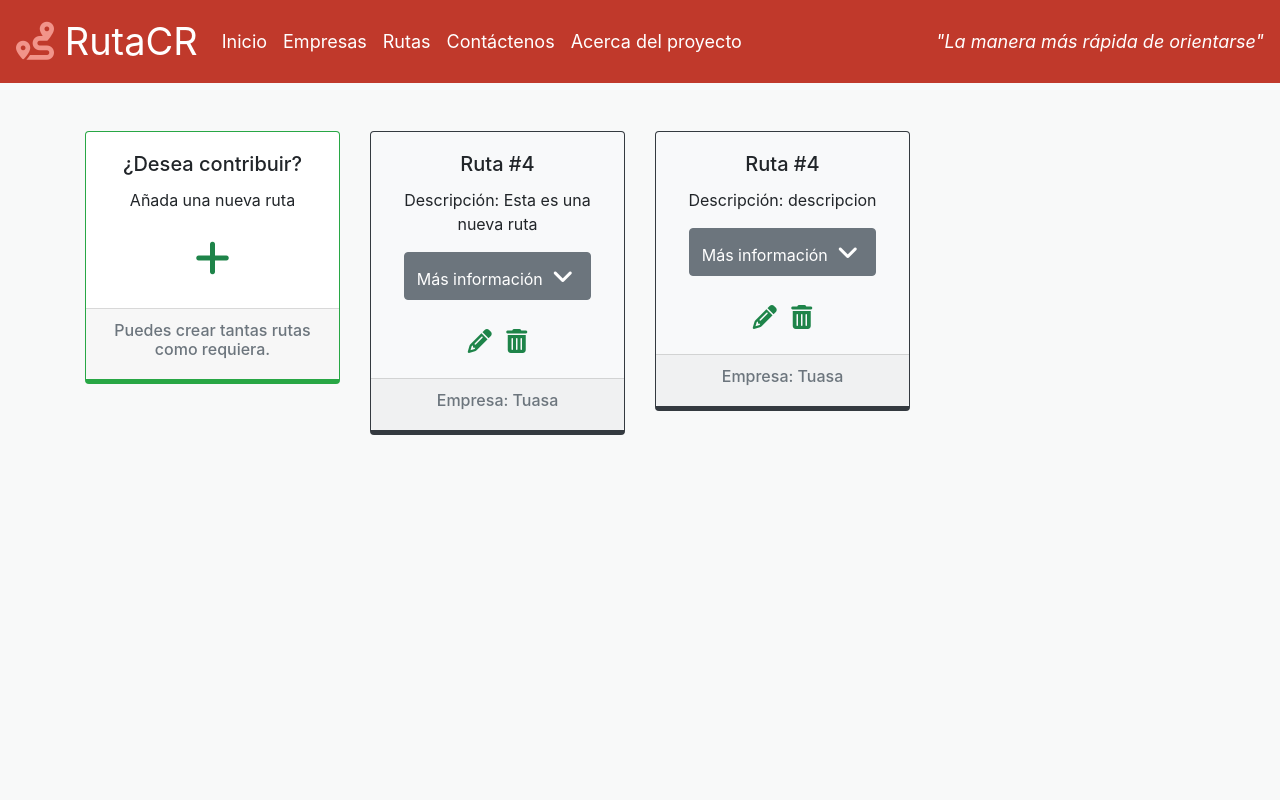
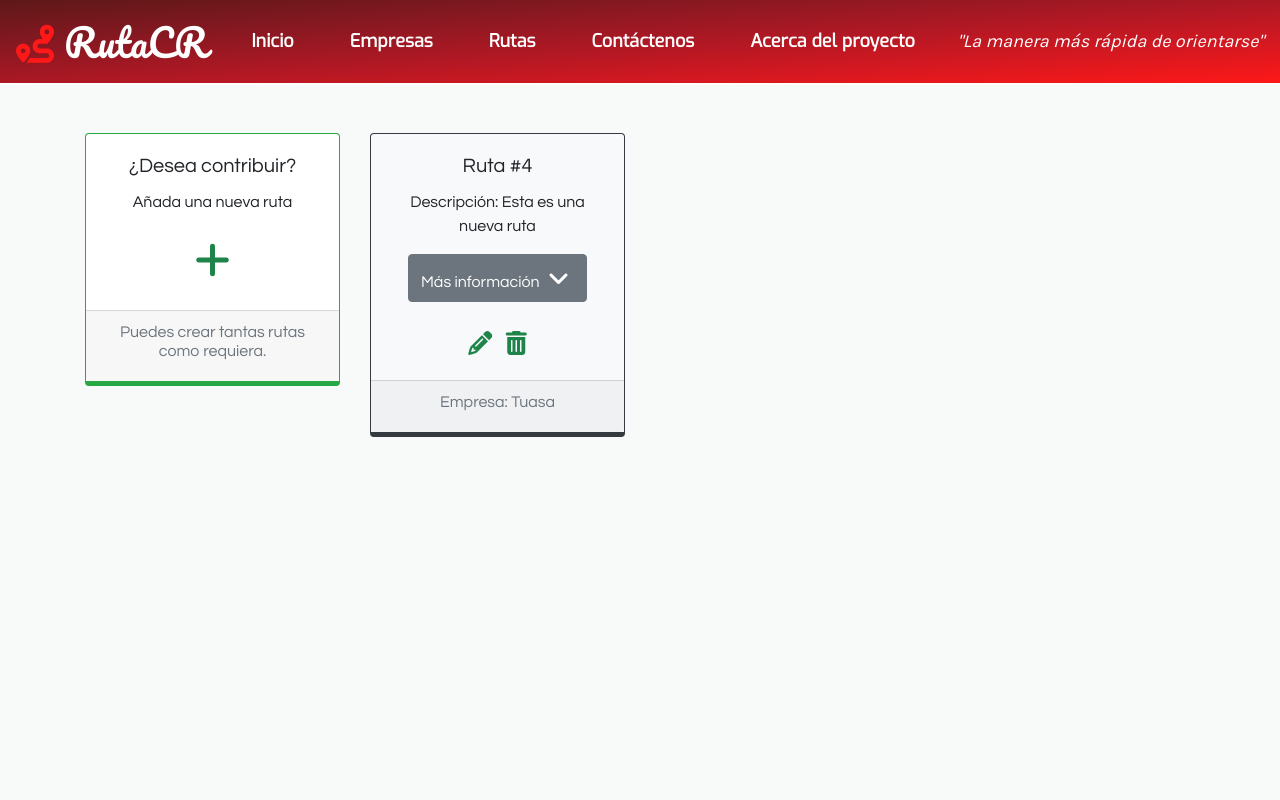
Before and after one commit to xsaco07/CR-Route, a Django app: page /ruta/listar/ in a window 1280 px wide. Run offline with Django 3.2, Linux system fonts and the light colour scheme; data comes from the database, SQL or seed files in the repository; both versions use the stored data as it was after the commit; data that the repository does not hold is empty; some libraries are stand-ins or nearby versions.

Commit message:
Add some styles and make some improvements to views

```diff
--- a/cr_route/app/static/css/base.css
+++ b/cr_route/app/static/css/base.css
@@ -1,5 +1,6 @@
 body {
   background-color: #F8F9F9;
+  font-family: 'Questrial', sans-serif;
 }
 
 #nav_list li {
@@ -7,11 +8,21 @@ body {
 }
 
 #nav_bar {
-  background-color: #C0392B;
+  border-bottom: white 2px solid;
+  /* background-color: #C0392B; */
+  opacity: 0.9;
+  /* background-image: linear-gradient(to left bottom, #a41a1a, #b0003a, #ad0062, #930090, #4a20be); */
+  background-image: linear-gradient(to left top, #ff0000, #d1000a, #a3000d, #77000a, #4e0000);
+  /* background-image: linear-gradient(to left top, #ff0000, #f60044, #d40072, #960099, #0917af); */
+  /* background-image: linear-gradient(to left top, #ff0000, #f3002d, #e10044, #ca0055, #af0960); */
+  /* background-image: linear-gradient(to left top, #0d602a, #06752e, #008b31, #00a232, #01b931); */
 }
 
 .nav-link {
   color: white !important;
+  font-family: 'Exo', sans-serif;
+  font-weight: bold;
+  margin: 0px 20px;
 }
 
 .nav-link:hover {
@@ -20,14 +31,16 @@ body {
 
 .navbar-brand {
   font-size: 38px;
+  font-family: 'Pacifico', cursive;
 }
 
 .navbar-brand i{
-  color: #F1948A !important;
+  color: #FF0000 !important;
 }
 
 .navbar-text {
   font-size: 18px;
+  font-family: 'Karla', sans-serif;
+  font-style: italic;
   color: white !important;
-  font-style: italic;
 }
--- a/cr_route/app/templates/admRutas.html
+++ b/cr_route/app/templates/admRutas.html
@@ -63,8 +63,8 @@
                   <br>
                   <br>
 
-                  <a class="interact-button" href="#"><i class="fas fa-pencil-alt"></i></a>
-                  <a class="interact-button" href="#"><i class="fas fa-trash-alt"></i></a>
+                  <a class="interact-button" href="{% url 'editar_ruta' id=ruta.id %}"><i class="fas fa-pencil-alt"></i></a>
+                  <a class="interact-button" href="{% url 'borrar_ruta' id=ruta.id %}"><i class="fas fa-trash-alt"></i></a>
 
                 </div>
 
--- a/cr_route/app/templates/base.html
+++ b/cr_route/app/templates/base.html
@@ -7,6 +7,13 @@
     <meta http-equiv="X-UA-Compatible" content="ie=edge">
     <link rel="stylesheet" href="https://stackpath.bootstrapcdn.com/bootstrap/4.3.1/css/bootstrap.min.css" integrity="sha384-ggOyR0iXCbMQv3Xipma34MD+dH/1fQ784/j6cY/iJTQUOhcWr7x9JvoRxT2MZw1T" crossorigin="anonymous">
     <link rel="stylesheet" href="{% static 'css/base.css' %}">
+
+    <!-- Fonts -->
+    <link href="https://fonts.googleapis.com/css?family=
+    Acme|Anton|Asap|Barlow+Condensed|Caveat|Comfortaa|Dancing+Script|
+    Exo|Karla|Lobster|Montserrat|Nunito|Pacifico|Quicksand|Raleway|Satisfy|Cairo|Questrial|
+    Staatliches&display=swap" rel="stylesheet">
+
     <script src="https://kit.fontawesome.com/1927c2f92b.js"></script>
     <script src="https://code.jquery.com/jquery-3.3.1.slim.min.js" integrity="sha384-q8i/X+965DzO0rT7abK41JStQIAqVgRVzpbzo5smXKp4YfRvH+8abtTE1Pi6jizo" crossorigin="anonymous"></script>
 
--- a/cr_route/app/templates/form_ruta.html
+++ b/cr_route/app/templates/form_ruta.html
@@ -39,5 +39,5 @@
     </div>
 
     <!-- ENVIAR -->
-    <button type="submit" class="btn btn-primary">Crear</button>
+    <button type="submit" class="btn btn-success" style="padding: 5px 50px; font-size: 18px;">Listo</button>
 </form>
--- a/cr_route/app/templates/navbar.html
+++ b/cr_route/app/templates/navbar.html
@@ -1,4 +1,4 @@
-<nav class="navbar navbar-dark navbar-expand-lg" id="nav_bar">
+<nav class="navbar navbar-dark navbar-expand-lg sticky-top" id="nav_bar">
       <a href="{% url 'inicio' %}" class="navbar-brand">
         <i class="fas fa-route"></i>
         RutaCR
--- a/cr_route/app/views.py
+++ b/cr_route/app/views.py
@@ -2,6 +2,7 @@ from django.shortcuts import render, redirect
 from django.http import HttpResponse
 from app.models import *
 from django.views.decorators.csrf import csrf_exempt
+from django.forms.models import model_to_dict
 
 # Create your views here.
 
@@ -9,20 +10,12 @@ def home(request):
     return render(request, 'home.html')
 
 def listar_rutas(request):
-    # Esta parte es de prueba
-    # Creo una ruta y la paso por el context cada vez que se solicita la página
-    # TODO: implementar el formulario de crear rutas para quitar esto
-    empresas = Empresa.objects.all()
-    empresa_id = empresas[0].id
-    new_route = Ruta(empresa=empresas[0], descripcion="descripcion", precio=50, horario="lunes a viernes", duracion=30, rampa=False)
-    new_route.save()
     rutas = Ruta.objects.all()
-    print(rutas)
     return render(request, 'admRutas.html', {'rutas':rutas})
 
 def borrar_ruta(request, id):
     Ruta.objects.filter(id=id)[0].delete()
-    return redirect('/inicio/')
+    return listar_rutas(request)
 
 @csrf_exempt
 def editar_ruta(request, id):
@@ -39,9 +32,9 @@ def editar_ruta(request, id):
         ruta.save()
         return redirect('/inicio/')
     elif request.method == "GET":
-        context = ruta.__dict__
+        context = model_to_dict(ruta)
         context["action"] = "/ruta/editar/"+str(id)+"/"
-        return render(request, "form_ruta.html", context=context)
+        return render(request, "editar_crear_rutas.html", context=context)
 
 @csrf_exempt
 def insertar_ruta(request):
@@ -85,7 +78,7 @@ def editar_empresa(request, id):
             "info_message":"¡Datos actualizados correctamente!"
         })
     elif request.method == "GET":
-        context = empresa.__dict__
+        context = model_to_dict(empresa)
         context["action"] = "/empresa/editar/"+str(id)+"/"
         return render(request, "form_empresa.html", context=context)
 
```
Also changed, not shown: cr_route/app/static/css/home.css (added, +34 -0 lines), cr_route/app/templates/home.html (+31 -10 lines), cr_route/db.sqlite3.
